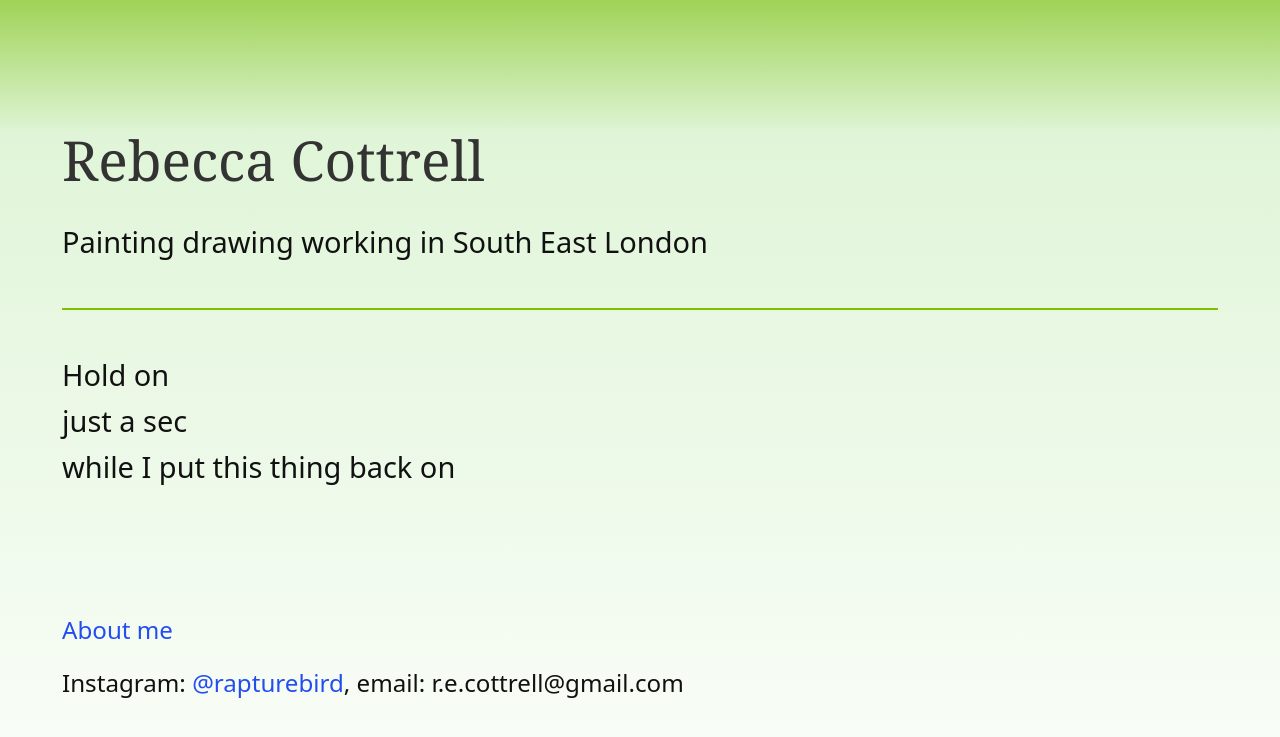
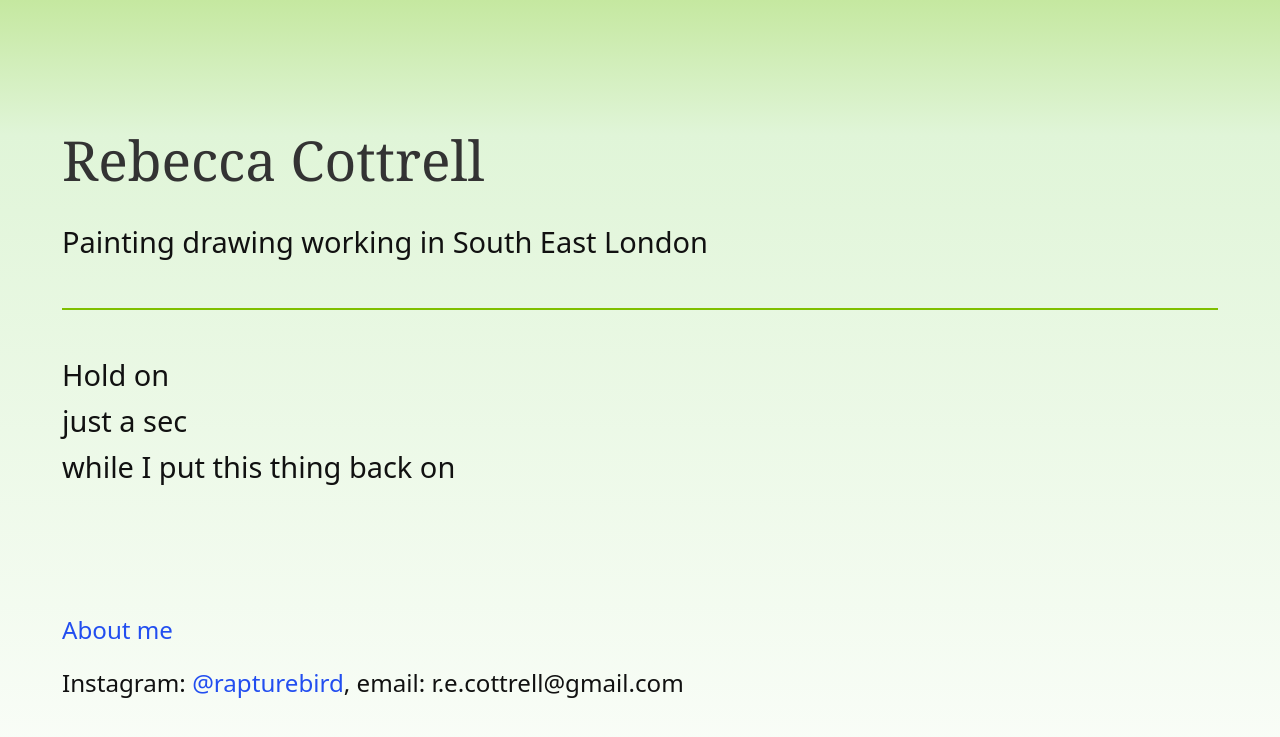
Before and after one commit to rivalee/rivalee.github.io, a Jekyll site: the page built from index.html, in a window 1280 px wide. Shown: the top 737 px of the page. Built offline with Jekyll 4.4.1, drawn with Linux system fonts in a browser that asks for light colours; some web fonts are replaced.

Commit message:
Make gradient top even paler and more subtle
- Change top color to #C5E8A0 for very soft green
- Barely noticeable at top, quickly fades away
- Elegant and understated

Co-authored-by: Copilot <223556219+Copilot@users.noreply.github.com>

```diff
--- a/_sass/minima/custom-styles.scss
+++ b/_sass/minima/custom-styles.scss
@@ -17,7 +17,7 @@ h1, h2, h3 {
 
 body.about-page,
 body.index-page {
-  background: linear-gradient(180deg, #9FD356 0%, #E0F5D8 15%, #ffffff 100%) !important;
+  background: linear-gradient(180deg, #C5E8A0 0%, #E0F5D8 15%, #ffffff 100%) !important;
 }
 
 hr {
```
